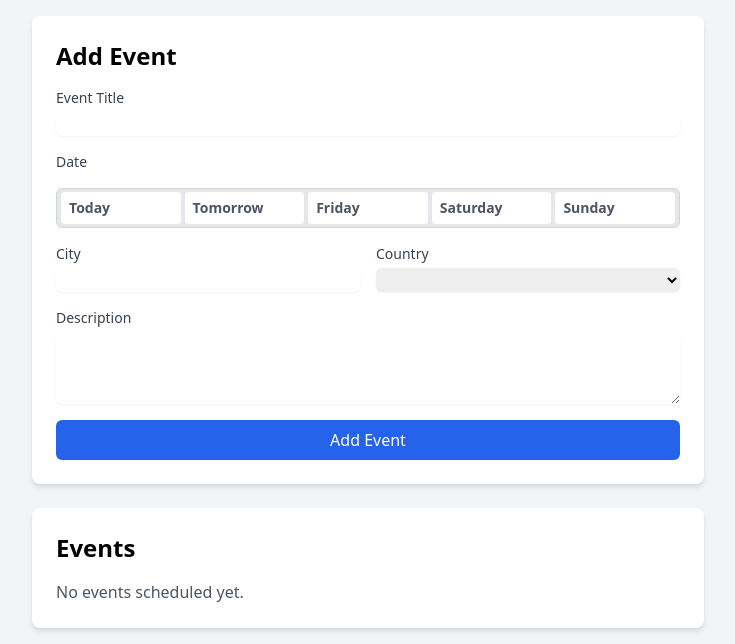
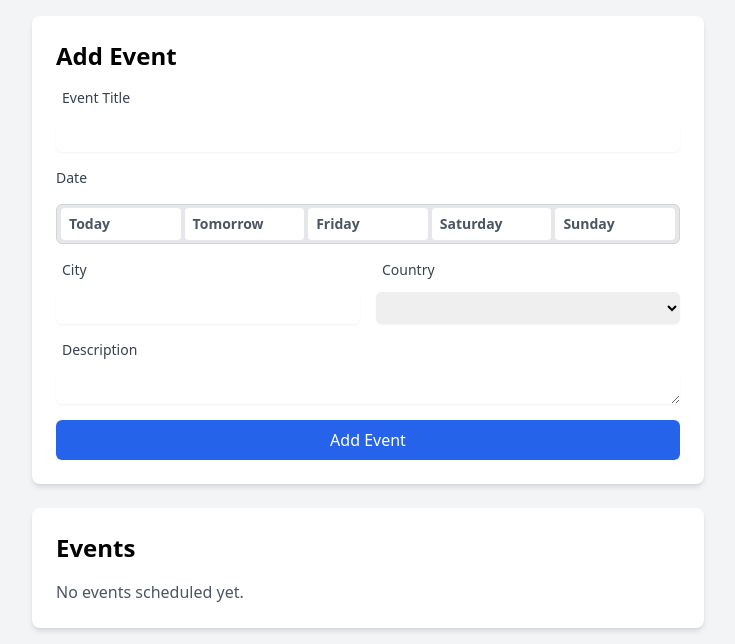
Before and after one commit to joshua2705/Flask-webapp, a Flask app: page /calendar in a window 1280 px wide. Shown: the part 56-700 px from the top of the page, without its empty margins (272-1007 px from the left). Run offline with Flask 3, Linux system fonts and the light colour scheme.

Commit message:
UI minor changes and Cache clear

```diff
--- a/templates/calendar.html
+++ b/templates/calendar.html
@@ -9,9 +9,9 @@
         <form action="{{ url_for('calendar.add_event') }}" method="POST">
             <div class="space-y-4">
                 <div>
-                    <label class="block text-sm font-medium text-gray-700">Event Title</label>
+                    <label class="block pl-1.5 text-sm font-medium text-gray-700">Event Title</label>
                     <input type="text" name="title" required
-                        class="mt-1 block w-full rounded-md border-gray-300 shadow-sm focus:outline-none focus:ring-2 focus:ring-blue-400">
+                        class="mt-3 h-8 pl-1.5 block w-full rounded-md border-gray-300 shadow-sm focus:outline-none focus:ring-2 focus:ring-blue-400">
                 </div>
                 <div>
                     <label class="block text-sm font-medium text-gray-700">Date</label>
@@ -64,14 +64,14 @@
 
                 <div class="flex space-x-4">
                     <div class="flex-1">
-                        <label class="block text-sm font-medium text-gray-700">City</label>
+                        <label class="block pl-1.5 text-sm font-medium text-gray-700">City</label>
                         <input type="text" name="city" required
-                            class="mt-1 block w-full rounded-md border-gray-300 shadow-sm focus:outline-none focus:ring-2 focus:ring-blue-400">
+                            class="mt-3 h-8 pl-1.5 block w-full rounded-md border-gray-300 shadow-sm focus:outline-none focus:ring-2 focus:ring-blue-400">
                     </div>
                     <div class="flex-1">
-                        <label class="block text-sm font-medium text-gray-700">Country</label>
+                        <label class="block pl-1.5 text-sm font-medium text-gray-700">Country</label>
                         <select name="country" required
-                            class="mt-1 block w-full rounded-md border-gray-300 shadow-sm focus:outline-none focus:ring-2 focus:ring-blue-400">
+                            class="mt-3 h-8 pl-1.5 block w-full rounded-md border-gray-300 shadow-sm focus:outline-none focus:ring-2 focus:ring-blue-400">
                             <option value="" disabled selected></option>
                             {% for country in countries %}
                             <option value="{{ country.code }}">{{ country.name }}</option>
@@ -81,9 +81,9 @@
                     </div>
                 </div>
                 <div>
-                    <label class="block text-sm font-medium text-gray-700">Description</label>
+                    <label class="block pl-1.5 text-sm font-medium text-gray-700">Description</label>
                     <textarea name="description" rows="3"
-                        class="mt-1 block w-full rounded-md border-gray-300 shadow-sm focus:outline-none focus:ring-2 focus:ring-blue-400"></textarea>
+                        class="mt-3 h-8 pl-1.5 block w-full rounded-md border-gray-300 shadow-sm focus:outline-none focus:ring-2 focus:ring-blue-400"></textarea>
                 </div>
                 <button type="submit"
                     class="w-full bg-blue-600 text-white py-2 px-4 rounded-md hover:bg-blue-700 focus:outline-none focus:ring-2 focus:ring-blue-500 focus:ring-offset-2">
```
